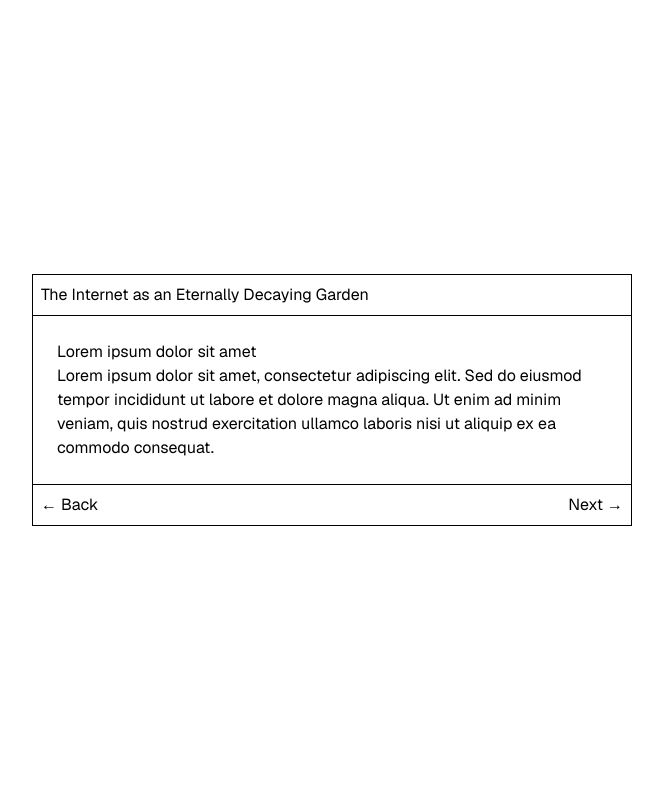
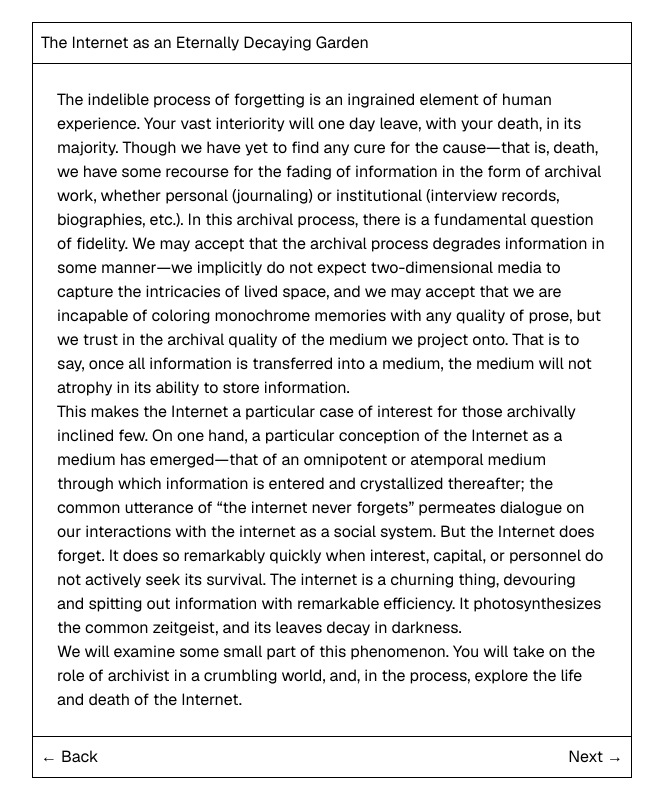
Before and after one commit to spoonmilk/eternally-decaying-garden, a Next.js app: page / in a window 1280 px wide. Shown: the whole page, without its empty margins (308-971 px from the left). Built offline with nearby package versions, Linux system fonts and the light colour scheme.

Commit message:
Replace dummy introduction text with actual, add ReactMarkdown

```diff
--- /dev/null
+++ b/content/introduction.md
@@ -0,0 +1,7 @@
+The indelible process of forgetting is an ingrained element of human experience. Your vast interiority will one day leave, with your death, in its majority. Though we have yet to find any cure for the cause—that is, death, we have some recourse for the fading of information in the form of archival work, whether personal (journaling) or institutional (interview records, biographies, etc.). In this archival process, there is a fundamental question of fidelity. We may accept that the archival process degrades information in some manner—we implicitly do not expect two-dimensional media to capture the intricacies of lived space, and we may accept that we are incapable of coloring monochrome memories with any quality of prose, but we trust in the archival quality of the medium we project onto. That is to say, once all information is transferred into a medium, the medium will not atrophy in its ability to store information.
+
+
+This makes the Internet a particular case of interest for those archivally inclined few. On one hand, a particular conception of the Internet as a medium has emerged—that of an omnipotent or atemporal medium through which information is entered and crystallized thereafter; the common utterance of “the internet never forgets” permeates dialogue on our interactions with the internet as a social system. But the Internet does forget. It does so remarkably quickly when interest, capital, or personnel do not actively seek its survival. The internet is a churning thing, devouring and spitting out information with remarkable efficiency. It photosynthesizes the common zeitgeist, and its leaves decay in darkness.
+
+
+We will examine some small part of this phenomenon. You will take on the role of archivist in a crumbling world, and, in the process, explore the life and death of the Internet.
--- a/package.json
+++ b/package.json
@@ -12,9 +12,11 @@
   "dependencies": {
     "babel-plugin-react-compiler": "^1.0.0",
     "biome": "^0.3.3",
+    "marked": "^18.0.3",
     "next": "16.2.4",
     "react": "19.2.4",
     "react-dom": "19.2.4",
+    "react-markdown": "^10.1.0",
     "zustand": "^5.0.12"
   },
   "devDependencies": {
--- a/src/app/page.tsx
+++ b/src/app/page.tsx
@@ -1,6 +1,12 @@
 import Link from "next/link";
+import fs from 'fs/promises';
+import path from 'path';
+import ReactMarkdown from 'react-markdown';
 
-export default function Home() {
+export default async function Home() {
+    const textFilePath = path.join(process.cwd(), 'content', 'introduction.md')
+    const text = await fs.readFile(textFilePath, 'utf8');
+
     return (
         <main
             style={{
@@ -17,13 +23,7 @@ export default function Home() {
                 </div>
 
                 <section style={{ padding: 24 }}>
-          <h1>Lorem ipsum dolor sit amet</h1>
-          <p>
-            Lorem ipsum dolor sit amet, consectetur adipiscing elit. Sed do
-            eiusmod tempor incididunt ut labore et dolore magna aliqua. Ut enim
-            ad minim veniam, quis nostrud exercitation ullamco laboris nisi ut
-            aliquip ex ea commodo consequat.
-          </p>
+                    <ReactMarkdown>{text}</ReactMarkdown>
                 </section>
 
                 <nav
```
Also changed, not shown: 1 other file (tests, documents, lock files or other folders). Lines whose indentation alone changed are shown as unchanged.
